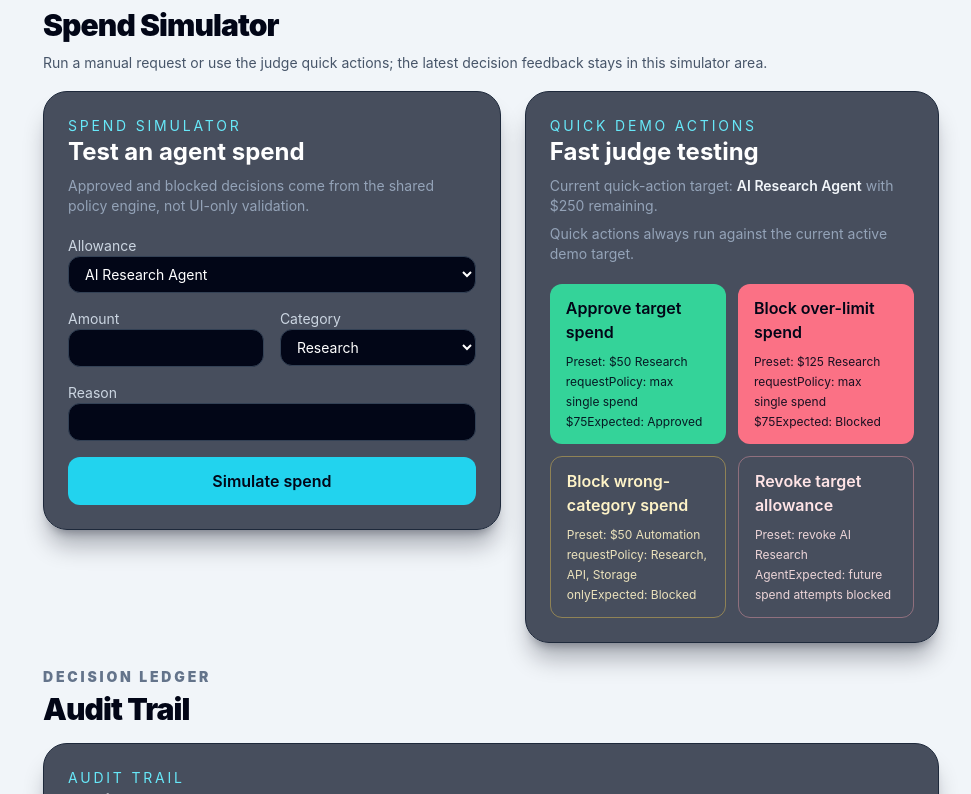
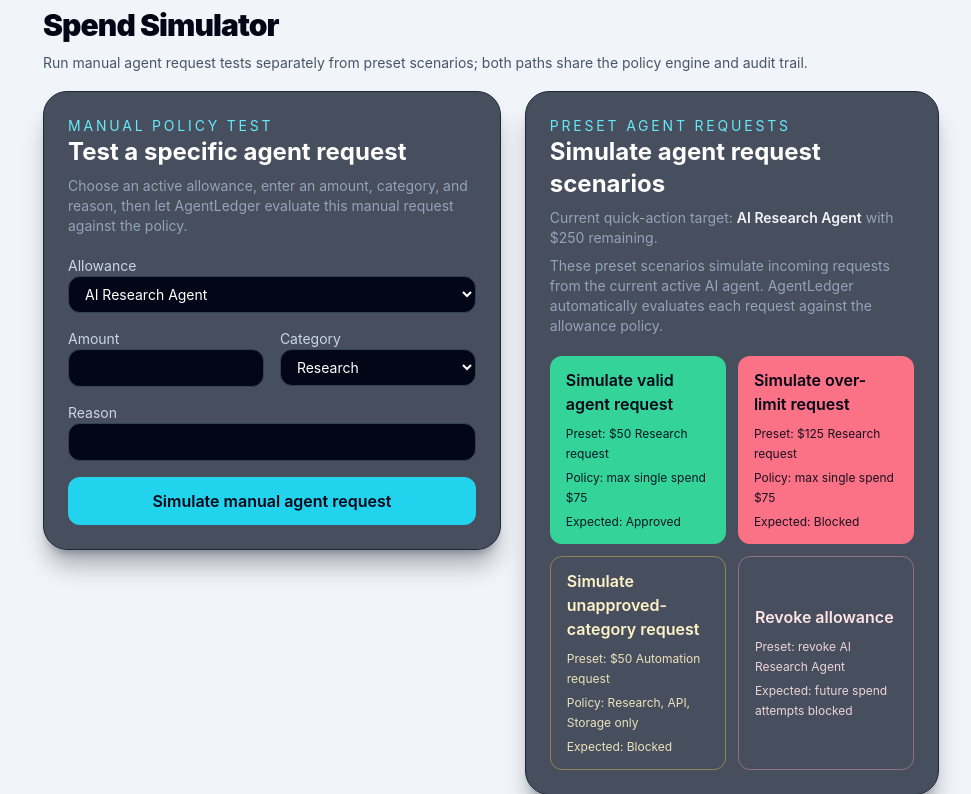
Before and after one commit to labden1980/northstar-agent-allowance-governor, a React (Vite) app: page / in a window 1280 px wide. Shown: the part 3886-4680 px from the top of the page, without its empty margins (309-1280 px from the left). Built offline with nearby package versions, Linux system fonts and the light colour scheme.

Commit message:
Separate manual and preset decision results

```diff
--- a/src/App.tsx
+++ b/src/App.tsx
@@ -41,10 +41,18 @@ export default function App() {
     appendAuditEvent(result.auditEvent);
   };
 
-  const handleSpendSimulation = (result: SpendResult) => {
+  const applySpendResult = (result: SpendResult) => {
     setAllowances((current) => current.map((allowance) => (allowance.id === result.updatedAllowance.id ? result.updatedAllowance : allowance)));
+    appendAuditEvent(result.auditEvent);
+  };
+
+  const handleManualSpendSimulation = (result: SpendResult) => {
+    applySpendResult(result);
     setLatestSpendResult(result);
-    appendAuditEvent(result.auditEvent);
+  };
+
+  const handlePresetSpendSimulation = (result: SpendResult) => {
+    applySpendResult(result);
   };
 
   const handleResetDemo = () => {
@@ -87,12 +95,12 @@ export default function App() {
             <p className="text-sm font-black uppercase tracking-[0.2em] text-slate-500">Policy test</p>
             <h2 className="mt-1 text-3xl font-black tracking-[-0.03em] text-slate-950">Spend Simulator</h2>
             <p className="mt-2 max-w-3xl text-sm leading-6 text-slate-600">
-              Run a manual request or use the judge quick actions; the latest decision feedback stays in this simulator area.
+              Run manual agent request tests separately from preset scenarios; both paths share the policy engine and audit trail.
             </p>
           </div>
           <div className="grid gap-6 xl:grid-cols-[minmax(0,1.05fr)_minmax(22rem,0.95fr)] xl:items-start">
-            <SpendSimulator allowances={allowances} latestSpendResult={latestSpendResult} onSimulate={handleSpendSimulation} />
-            <QuickDemoActions allowances={allowances} onSimulate={handleSpendSimulation} onRevoke={handleRevokeAllowance} evidence={quickActionEvidence} onEvidenceChange={setQuickActionEvidence} />
+            <SpendSimulator allowances={allowances} latestSpendResult={latestSpendResult} onSimulate={handleManualSpendSimulation} />
+            <QuickDemoActions allowances={allowances} onSimulate={handlePresetSpendSimulation} onRevoke={handleRevokeAllowance} evidence={quickActionEvidence} onEvidenceChange={setQuickActionEvidence} />
           </div>
         </section>
 
--- a/src/components/QuickDemoActions.tsx
+++ b/src/components/QuickDemoActions.tsx
@@ -48,7 +48,7 @@ function ScenarioPreviewButton({ title, onClick, disabled, variant, children }:
       className={`rounded-xl px-4 py-3 text-left transition disabled:cursor-not-allowed disabled:opacity-50 ${buttonStyles[variant]}`}
     >
       <span className="block font-semibold">{title}</span>
-      {children ? <span className="mt-2 block space-y-1 text-xs leading-5 opacity-90">{children}</span> : null}
+      {children ? <div className="mt-2 space-y-1 text-xs leading-5 opacity-90">{children}</div> : null}
     </button>
   );
 }
@@ -137,33 +137,33 @@ export function QuickDemoActions({ allowances, onSimulate, onRevoke, evidence, o
 
   return (
     <section className="rounded-3xl border border-slate-800 bg-slate-900/75 p-6 shadow-xl shadow-slate-950/30">
-      <p className="text-sm uppercase tracking-[0.2em] text-cyan-300">Quick Demo Actions</p>
-      <h2 className="text-2xl font-bold text-white">Fast judge testing</h2>
+      <p className="text-sm uppercase tracking-[0.2em] text-cyan-300">Preset Agent Requests</p>
+      <h2 className="text-2xl font-bold text-white">Simulate agent request scenarios</h2>
       {selectedAllowance ? (
         <>
           <p className="mt-2 text-sm text-slate-400">
             Current quick-action target: <span className="font-semibold text-slate-100">{selectedAllowance.agentName}</span> with {formatCurrency(getRemainingAllowance(selectedAllowance))} remaining.
           </p>
-          <p className="mt-2 text-sm text-slate-400">Quick actions always run against the current active demo target.</p>
+          <p className="mt-2 text-sm text-slate-400">These preset scenarios simulate incoming requests from the current active AI agent. AgentLedger automatically evaluates each request against the allowance policy.</p>
           <div className="mt-5 grid gap-3 sm:grid-cols-2">
-            <ScenarioPreviewButton title="Approve target spend" onClick={handleApproveSampleSpend} disabled={quickActionsDisabled} variant="approve">
-              <span>Preset: {formatCurrency(validAmount)} {allowedCategory} request</span>
-              <span>Policy: max single spend {formatCurrency(selectedAllowance.maxSingleTransaction)}</span>
-              <span>Expected: Approved</span>
+            <ScenarioPreviewButton title="Simulate valid agent request" onClick={handleApproveSampleSpend} disabled={quickActionsDisabled} variant="approve">
+              <p>Preset: {formatCurrency(validAmount)} {allowedCategory} request</p>
+              <p>Policy: max single spend {formatCurrency(selectedAllowance.maxSingleTransaction)}</p>
+              <p>Expected: Approved</p>
             </ScenarioPreviewButton>
-            <ScenarioPreviewButton title="Block over-limit spend" onClick={handleBlockOverLimitSpend} disabled={quickActionsDisabled} variant="overLimit">
-              <span>Preset: {formatCurrency(overLimitAmount)} {allowedCategory} request</span>
-              <span>Policy: max single spend {formatCurrency(selectedAllowance.maxSingleTransaction)}</span>
-              <span>Expected: Blocked</span>
+            <ScenarioPreviewButton title="Simulate over-limit request" onClick={handleBlockOverLimitSpend} disabled={quickActionsDisabled} variant="overLimit">
+              <p>Preset: {formatCurrency(overLimitAmount)} {allowedCategory} request</p>
+              <p>Policy: max single spend {formatCurrency(selectedAllowance.maxSingleTransaction)}</p>
+              <p>Expected: Blocked</p>
             </ScenarioPreviewButton>
-            <ScenarioPreviewButton title="Block wrong-category spend" onClick={handleBlockWrongCategorySpend} disabled={quickActionsDisabled} variant="wrongCategory">
-              <span>Preset: {formatCurrency(validAmount)} {blockedCategory} request</span>
-              <span>Policy: {allowedCategoriesLabel} only</span>
-              <span>Expected: Blocked</span>
+            <ScenarioPreviewButton title="Simulate unapproved-category request" onClick={handleBlockWrongCategorySpend} disabled={quickActionsDisabled} variant="wrongCategory">
+              <p>Preset: {formatCurrency(validAmount)} {blockedCategory} request</p>
+              <p>Policy: {allowedCategoriesLabel} only</p>
+              <p>Expected: Blocked</p>
             </ScenarioPreviewButton>
-            <ScenarioPreviewButton title="Revoke target allowance" onClick={handleRevokeTargetAllowance} disabled={quickActionsDisabled} variant="revoke">
-              <span>Preset: revoke {selectedAllowance.agentName}</span>
-              <span>Expected: future spend attempts blocked</span>
+            <ScenarioPreviewButton title="Revoke allowance" onClick={handleRevokeTargetAllowance} disabled={quickActionsDisabled} variant="revoke">
+              <p>Preset: revoke {selectedAllowance.agentName}</p>
+              <p>Expected: future spend attempts blocked</p>
             </ScenarioPreviewButton>
           </div>
           <QuickActionDecisionEvidence evidence={evidence} />
@@ -174,10 +174,10 @@ export function QuickDemoActions({ allowances, onSimulate, onRevoke, evidence, o
             No active allowance available for quick demo actions. Reissue a historical allowance or reset the demo.
           </p>
           <div className="mt-5 grid gap-3 sm:grid-cols-2">
-            <ScenarioPreviewButton title="Approve target spend" onClick={handleApproveSampleSpend} disabled={quickActionsDisabled} variant="approve" />
-            <ScenarioPreviewButton title="Block over-limit spend" onClick={handleBlockOverLimitSpend} disabled={quickActionsDisabled} variant="overLimit" />
-            <ScenarioPreviewButton title="Block wrong-category spend" onClick={handleBlockWrongCategorySpend} disabled={quickActionsDisabled} variant="wrongCategory" />
-            <ScenarioPreviewButton title="Revoke target allowance" onClick={handleRevokeTargetAllowance} disabled={quickActionsDisabled} variant="revoke" />
+            <ScenarioPreviewButton title="Simulate valid agent request" onClick={handleApproveSampleSpend} disabled={quickActionsDisabled} variant="approve" />
+            <ScenarioPreviewButton title="Simulate over-limit request" onClick={handleBlockOverLimitSpend} disabled={quickActionsDisabled} variant="overLimit" />
+            <ScenarioPreviewButton title="Simulate unapproved-category request" onClick={handleBlockWrongCategorySpend} disabled={quickActionsDisabled} variant="wrongCategory" />
+            <ScenarioPreviewButton title="Revoke allowance" onClick={handleRevokeTargetAllowance} disabled={quickActionsDisabled} variant="revoke" />
           </div>
         </>
       )}
--- a/src/components/SpendSimulator.tsx
+++ b/src/components/SpendSimulator.tsx
@@ -59,9 +59,9 @@ export function SpendSimulator({ allowances, latestSpendResult, onSimulate }: Sp
 
   return (
     <section className="rounded-3xl border border-slate-800 bg-slate-900/75 p-6 shadow-xl shadow-slate-950/30">
-      <p className="text-sm uppercase tracking-[0.2em] text-cyan-300">Spend Simulator</p>
-      <h2 className="text-2xl font-bold text-white">Test an agent spend</h2>
-      <p className="mt-2 text-sm text-slate-400">Approved and blocked decisions come from the shared policy engine, not UI-only validation.</p>
+      <p className="text-sm uppercase tracking-[0.2em] text-cyan-300">Manual Policy Test</p>
+      <h2 className="text-2xl font-bold text-white">Test a specific agent request</h2>
+      <p className="mt-2 text-sm text-slate-400">Choose an active allowance, enter an amount, category, and reason, then let AgentLedger evaluate this manual request against the policy.</p>
       <form onSubmit={handleSubmit} className="mt-5 grid gap-4">
         {!activeAllowances.length && <p className="rounded-xl border border-amber-400/30 bg-amber-400/10 px-3 py-2 text-sm text-amber-100">No active allowances available. Reset demo or reissue a historical allowance to continue.</p>}
         <label className="space-y-2 text-sm text-slate-300">Allowance<select value={allowanceId} onChange={(e) => setAllowanceId(e.target.value)} disabled={!activeAllowances.length} className="w-full rounded-xl border border-slate-700 bg-slate-950 px-3 py-2 text-white outline-none focus:border-cyan-400 disabled:cursor-not-allowed disabled:opacity-60"><option value="">Select allowance</option>{activeAllowances.map((allowance) => <option key={allowance.id} value={allowance.id}>{allowance.agentName}</option>)}</select></label>
@@ -71,7 +71,7 @@ export function SpendSimulator({ allowances, latestSpendResult, onSimulate }: Sp
         </div>
         <label className="space-y-2 text-sm text-slate-300">Reason<input value={reason} onChange={(e) => setReason(e.target.value)} className="w-full rounded-xl border border-slate-700 bg-slate-950 px-3 py-2 text-white outline-none focus:border-cyan-400" /></label>
         {error && <p className="rounded-xl border border-rose-400/30 bg-rose-400/10 px-3 py-2 text-sm text-rose-200">{error}</p>}
-        <button disabled={!activeAllowances.length} className="rounded-xl bg-cyan-400 px-5 py-3 font-semibold text-slate-950 transition hover:bg-cyan-300 disabled:cursor-not-allowed disabled:bg-slate-700 disabled:text-slate-400">Simulate spend</button>
+        <button disabled={!activeAllowances.length} className="rounded-xl bg-cyan-400 px-5 py-3 font-semibold text-slate-950 transition hover:bg-cyan-300 disabled:cursor-not-allowed disabled:bg-slate-700 disabled:text-slate-400">Simulate manual agent request</button>
       </form>
       {latestSpendResult && (
         <div className={`mt-5 rounded-2xl border p-4 ${latestSpendResult.decision === "approved" ? "border-emerald-400/30 bg-emerald-400/10" : "border-rose-400/30 bg-rose-400/10"}`}>
```
Also changed, not shown: 1 other file (tests, documents, lock files or other folders).
